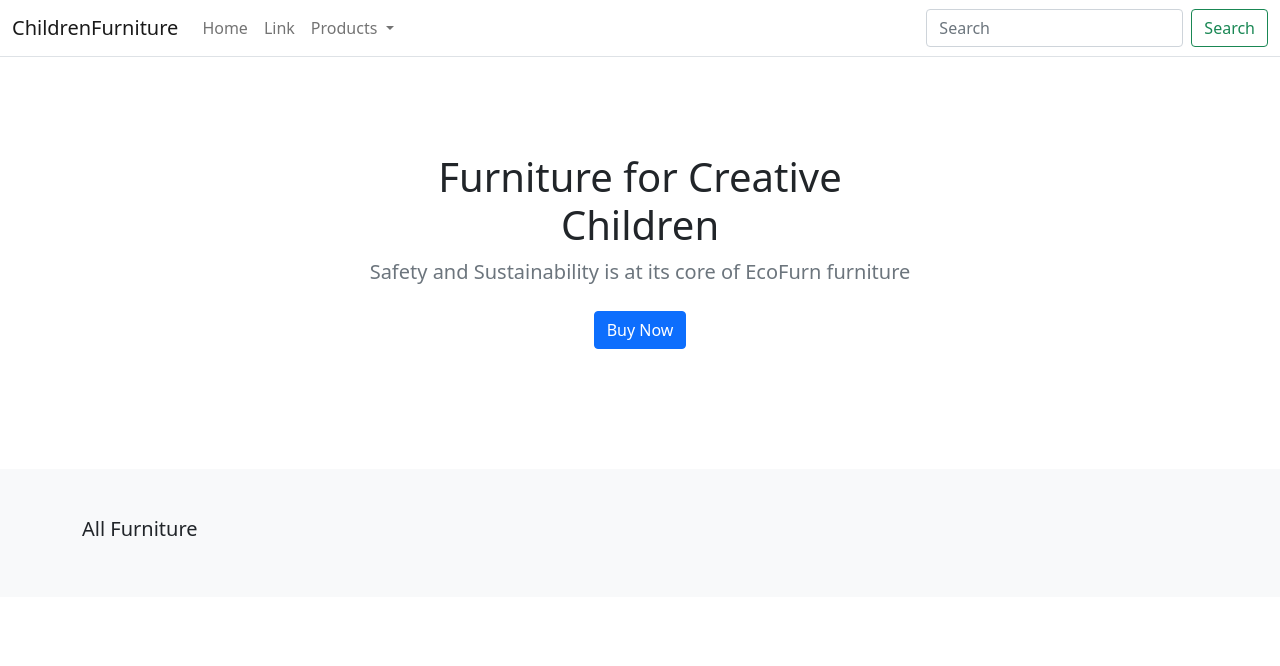
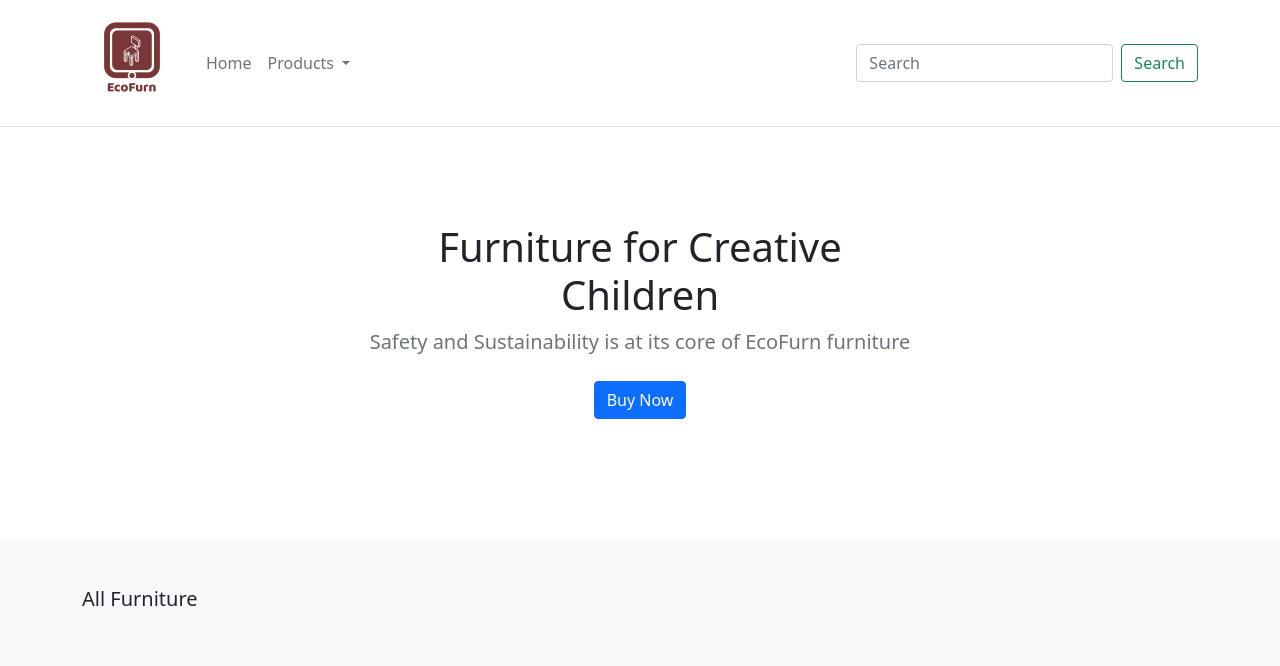
Before and after one commit to RometKallas/online_store, a Django app: page / in a window 1280 px wide. Shown: the top 666 px of the page. Run offline with Django 3.2, Linux system fonts and the light colour scheme; data that the repository does not hold is empty.

Commit message:
Put a logo in the navbar, clean up the dead link

```diff
--- a/templates/store/base.html
+++ b/templates/store/base.html
@@ -19,19 +19,17 @@
 
 <header>
         <nav class="navbar navbar-expand-md navbar-light bg-white border-bottom">
-            <div class="container-fluid">
-                <a class="navbar-brand" href="#">ChildrenFurniture</a>
-                <button class="navbar-toggler" type="button" data-bs-toggle="collapse" data-bs-target="#navbarCollapse"
-                    aria-controls="navbarCollapse" aria-expanded="false" aria-label="Toggle navigation">
+            <div class="container">
+                <a class="navbar-brand" href="#">
+                <img src="{% static 'img/logo.png' %}" width="100" height="100"></a>
+                <button class="navbar-toggler" type="button" data-bs-toggle="collapse" data-bs-target="#navbarResponsive"
+                    aria-controls="navbarResponsive" aria-expanded="false" aria-label="Toggle navigation">
                     <span class="navbar-toggler-icon"></span>
                 </button>
-                <div class="collapse navbar-collapse" id="navbarCollapse">
+                <div class="collapse navbar-collapse" id="navbarResponsive">
                     <ul class="navbar-nav me-auto mb-2 mb-md-0">
                         <li class="nav-item active">
                             <a class="nav-link" aria-current="page" href="/">Home</a>
-                        </li>
-                        <li class="nav-item">
-                            <a class="nav-link" href="#">Link</a>
                         </li>
                         <li class="nav-item dropdown">
                             <a class="nav-link dropdown-toggle" href="#" id="navbarDropdown" role="button"
```
Also changed, not shown: static/img/logo.png (renamed from media/images/logo.png).
